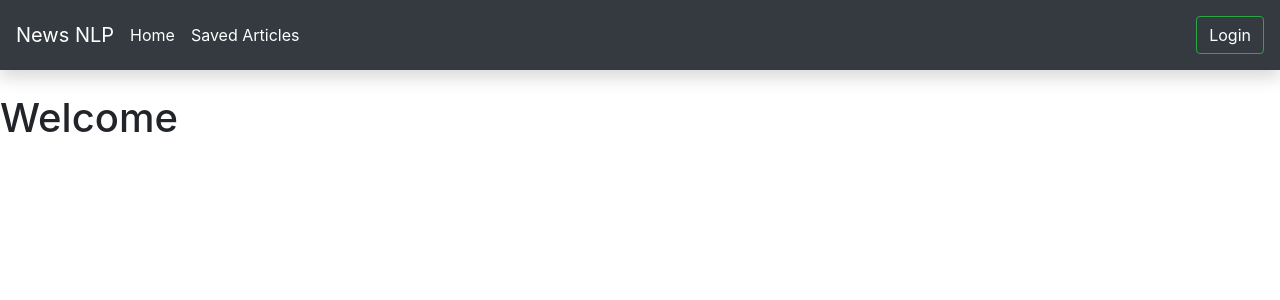
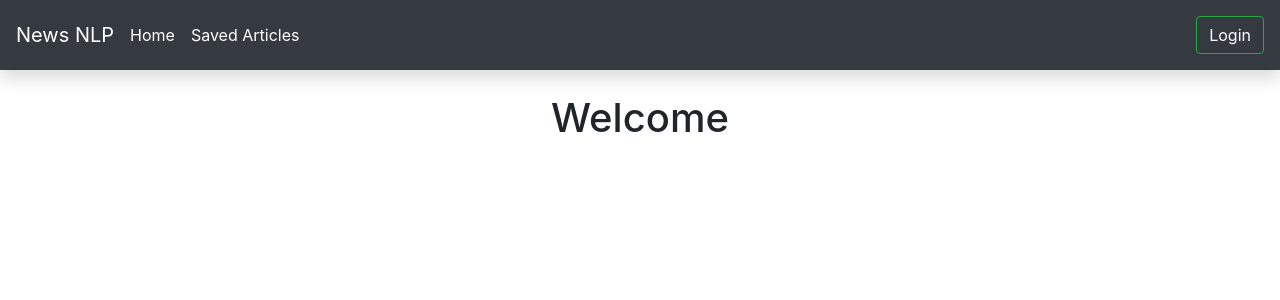
Before and after one commit to MarkyMan4/news-nlp-frontend, a React (Create React App) app: page / in a window 1280 px wide. Shown: the top 300 px of the page. Built offline with nearby package versions, Linux system fonts and the light colour scheme.

Commit message:
added css animations for smoother page transitions

```diff
--- a/package.json
+++ b/package.json
@@ -6,6 +6,7 @@
     "@testing-library/jest-dom": "^5.11.9",
     "@testing-library/react": "^11.2.3",
     "@testing-library/user-event": "^12.6.2",
+    "animate.css": "^4.1.1",
     "axios": "^0.21.1",
     "bootstrap": "^4.6.0",
     "react": "^17.0.1",
--- a/src/App.js
+++ b/src/App.js
@@ -1,5 +1,6 @@
 import 'bootstrap/dist/css/bootstrap.css';
 import './App.css';
+import 'animate.css/animate.css';
 import Login from './pages/login';
 import Home from './pages/home';
 import SavedArticles from './pages/savedArticles';
--- a/src/pages/home.jsx
+++ b/src/pages/home.jsx
@@ -2,21 +2,13 @@ import React, { useEffect, useState } from 'react';
 // import { getUser } from '../api/authRequests';
 
 function Home() {
-    // const [username, setUsername] = useState('');
-
-    // useEffect(() => {
-    //     getUser().then(res => {
-    //         setUsername(res);
-    //     })
-    // }, []);
-
     /*
      * This is just a barebones home page with a logout button.
      * Logging out redirects to the home page.
      */
     return (
         <div>
-            <h1>Welcome</h1>
+            <h1 className="text-center animate__animated animate__flipInX">Welcome</h1>
         </div>
     );
 }
--- a/src/pages/login.jsx
+++ b/src/pages/login.jsx
@@ -34,7 +34,7 @@ function Login() {
     return (
         <div className="row">
             <div className="col-md-4"></div>
-            <div className="mt-5 border shadow text-center col-md-4">
+            <div className="mt-5 border shadow text-center col-md-4 text-center animate__animated animate__fadeIn">
                 <h1 className="mt-2">Login</h1>
                 <hr />
                 <div className="mt-2">
--- a/src/pages/register.jsx
+++ b/src/pages/register.jsx
@@ -45,7 +45,7 @@ function Register() {
     return (
         <div className="row">
             <div className="col-md-4"></div>
-            <div className="mt-5 border shadow text-center col-md-4">
+            <div className="mt-5 border shadow text-center col-md-4 animate__animated animate__fadeIn">
                 <h1 className="mt-2">Register</h1>
                 <hr />
                 <div className="mt-2">
--- a/src/pages/savedArticles.jsx
+++ b/src/pages/savedArticles.jsx
@@ -3,7 +3,7 @@ import React from 'react';
 function SavedArticles() {
     return (
         <div>
-            <h1>Saved Articles</h1>
+            <h1 className="text-center animate__animated animate__flipInX">Saved Articles</h1>
         </div>
     )
 }
```
Also changed, not shown: 1 other file (tests, documents, lock files or other folders).
